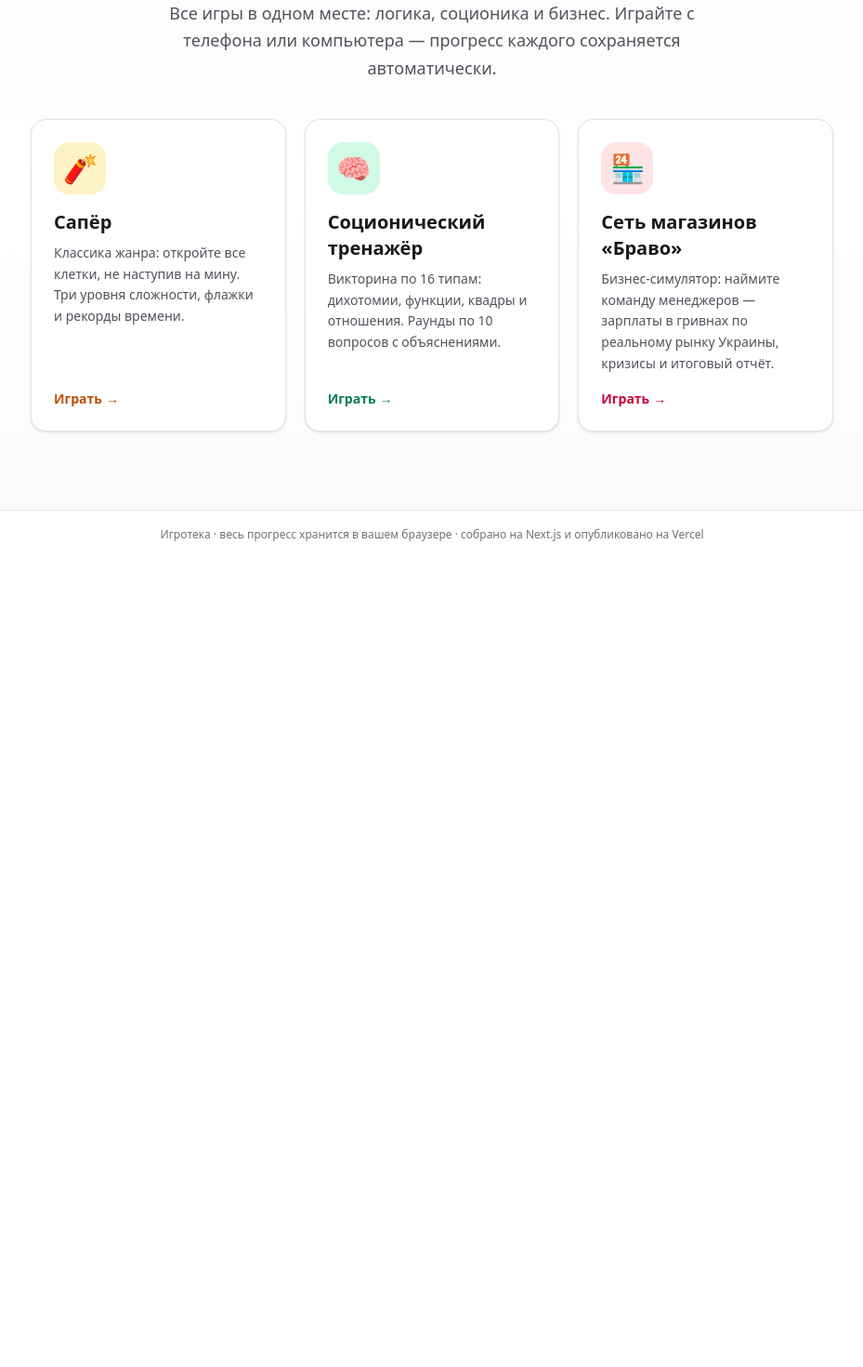
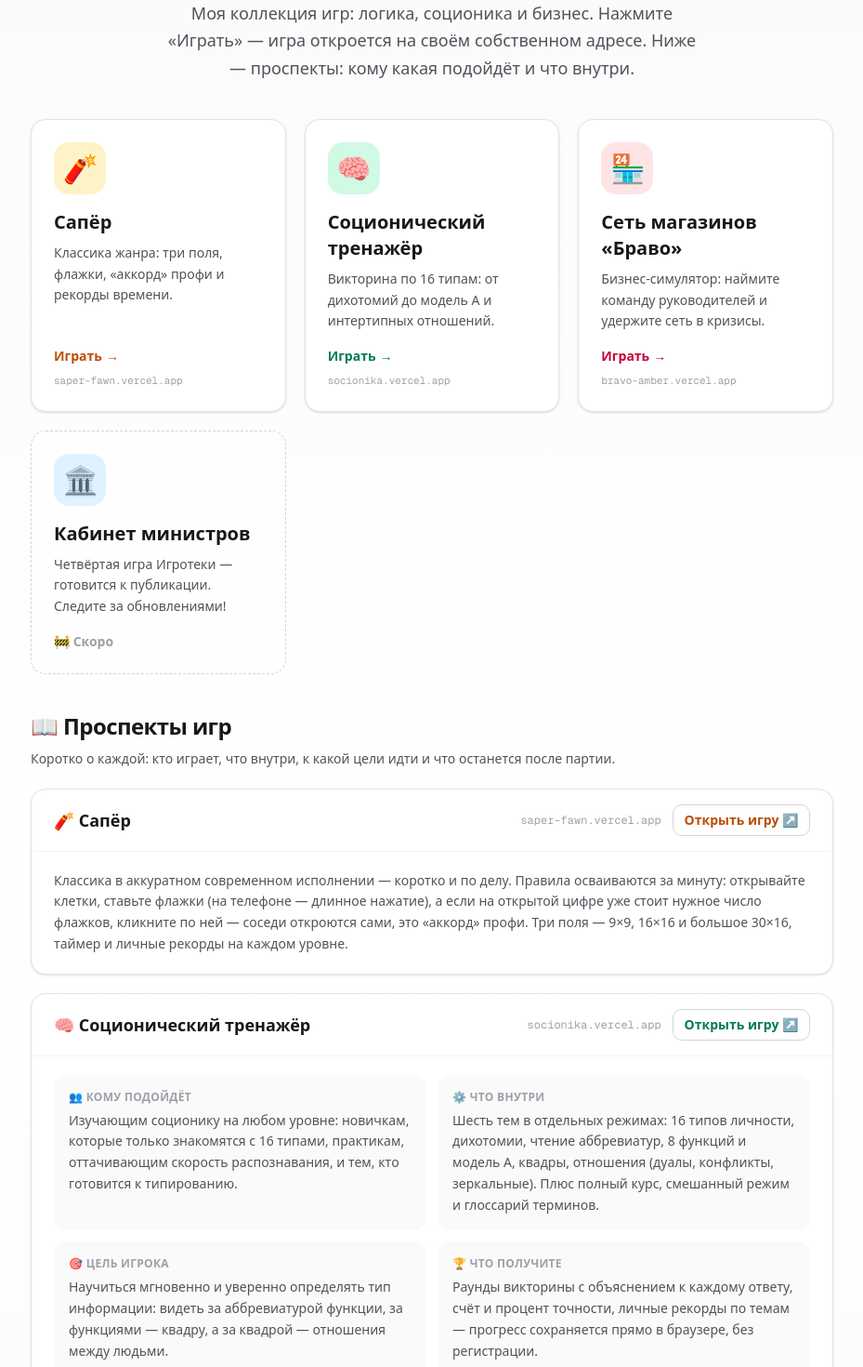
Before and after one commit to alex195703/igroteka, a Next.js app: page / in a window 1280 px wide. Shown: the part 200-1670 px from the top of the page at 93% size, without its empty margins (175-1104 px from the left). Before the commit the page ends 800 px from the top, so only its background shows below. Built offline with nearby package versions, Linux system fonts and the light colour scheme.

Commit message:
Refactor game portal structure and descriptions

```diff
--- a/src/app/page.tsx
+++ b/src/app/page.tsx
@@ -1,59 +1,130 @@
-'use client'
-
 // ============================================================
-// ИГРОТЕКА — личный игровой портал
+// ИГРОТЕКА — витрина игр («магазин»)
 // ------------------------------------------------------------
-// Один маршрут «/» + hash-навигация: адрес меняется после #,
-// поэтому портал работает и в песочнице, и на Vercel без
-// серверных настроек. Игры — самостоятельные компоненты:
-//   #/saper      — классический «Сапёр»
-//   #/socionika  — викторина по соционике
-//   #/bravo      — бизнес-симулятор торговой сети
-// Каждый прогресс живёт в localStorage своего браузера.
+// Это лёгкая страница-визитка: карточки со ссылками и проспекты.
+// Каждая игра живёт на своём собственном адресе и публикуется
+// отдельно, поэтому:
+//   • правка одной игры не трогает витрину и остальные игры;
+//   • новая игра не требует «полной пересборки» — достаточно
+//     дописать один блок в список GAMES ниже.
+//
+// ➕ КАК ДОБАВИТЬ НОВУЮ ИГРУ (по образцу соседних блоков):
+//    1. Опубликуйте игру: репозиторий на GitHub → Vercel → Deploy.
+//    2. Скопируйте её адрес вида https://имя.vercel.app
+//    3. Допишите в список GAMES ниже новый блок: карточка (emoji,
+//       title, desc, url, цвета) + проспект (blocks или short).
+//    Если игра ещё готовится — url можно не указывать вовсе:
+//    карточка станет заглушкой «Скоро», а после публикации просто
+//    допишите строку url.
 // ============================================================
 
-import { useEffect, useState } from 'react'
-import SaperGame from '@/components/saper-game'
-import SocionikaTrainer from '@/components/socionika-trainer'
-import BravoSimulator from '@/components/bravo-game'
+interface ProspectBlock {
+  icon: string
+  label: string
+  text: string
+}
 
 interface GameMeta {
-  route: string
   emoji: string
   title: string
   desc: string
+  url?: string // без адреса карточка превращается в заглушку «Скоро»
   chip: string
   border: string
   link: string
+  prospect?: {
+    short?: string // короткий проспект одним абзацем
+    blocks?: ProspectBlock[] // полный проспект: 4 блока
+  }
 }
 
 const GAMES: GameMeta[] = [
   {
-    route: '/saper',
     emoji: '🧨',
     title: 'Сапёр',
-    desc: 'Классика жанра: откройте все клетки, не наступив на мину. Три уровня сложности, флажки и рекорды времени.',
+    desc: 'Классика жанра: три поля, флажки, «аккорд» профи и рекорды времени.',
+    url: 'https://saper-fawn.vercel.app',
     chip: 'bg-amber-100',
     border: 'hover:border-amber-400',
     link: 'text-amber-700',
+    prospect: {
+      short:
+        'Классика в аккуратном современном исполнении — коротко и по делу. Правила осваиваются за минуту: открывайте клетки, ставьте флажки (на телефоне — длинное нажатие), а если на открытой цифре уже стоит нужное число флажков, кликните по ней — соседи откроются сами, это «аккорд» профи. Три поля — 9×9, 16×16 и большое 30×16, таймер и личные рекорды на каждом уровне.',
+    },
   },
   {
-    route: '/socionika',
     emoji: '🧠',
     title: 'Соционический тренажёр',
-    desc: 'Викторина по 16 типам: дихотомии, функции, квадры и отношения. Раунды по 10 вопросов с объяснениями.',
+    desc: 'Викторина по 16 типам: от дихотомий до модель А и интертипных отношений.',
+    url: 'https://socionika.vercel.app',
     chip: 'bg-emerald-100',
     border: 'hover:border-emerald-400',
     link: 'text-emerald-700',
+    prospect: {
+      blocks: [
+        {
+          icon: '👥',
+          label: 'Кому подойдёт',
+          text: 'Изучающим соционику на любом уровне: новичкам, которые только знакомятся с 16 типами, практикам, оттачивающим скорость распознавания, и тем, кто готовится к типированию.',
         },
         {
-    route: '/bravo',
+          icon: '⚙️',
+          label: 'Что внутри',
+          text: 'Шесть тем в отдельных режимах: 16 типов личности, дихотомии, чтение аббревиатур, 8 функций и модель А, квадры, отношения (дуалы, конфликты, зеркальные). Плюс полный курс, смешанный режим и глоссарий терминов.',
+        },
+        {
+          icon: '🎯',
+          label: 'Цель игрока',
+          text: 'Научиться мгновенно и уверенно определять тип информации: видеть за аббревиатурой функции, за функциями — квадру, а за квадрой — отношения между людьми.',
+        },
+        {
+          icon: '🏆',
+          label: 'Что получите',
+          text: 'Раунды викторины с объяснением к каждому ответу, счёт и процент точности, личные рекорды по темам — прогресс сохраняется прямо в браузере, без регистрации.',
+        },
+      ],
+    },
+  },
+  {
     emoji: '🏪',
     title: 'Сеть магазинов «Браво»',
-    desc: 'Бизнес-симулятор: наймите команду менеджеров — зарплаты в гривнах по реальному рынку Украины, кризисы и итоговый отчёт.',
+    desc: 'Бизнес-симулятор: наймите команду руководителей и удержите сеть в кризисы.',
+    url: 'https://bravo-amber.vercel.app',
     chip: 'bg-rose-100',
     border: 'hover:border-rose-400',
     link: 'text-rose-700',
+    prospect: {
+      blocks: [
+        {
+          icon: '👥',
+          label: 'Кому подойдёт',
+          text: 'Любителям бизнес-симуляторов и прикладной соционики: здесь HR встречается с экономикой. Будет понятна и управляющему, и тому, кто изучает типы на живых задачах, а не на схемах.',
+        },
+        {
+          icon: '⚙️',
+          label: 'Что внутри',
+          text: 'Рынок кандидатов на 12, 10 или 8 досье (три уровня сложности), у каждого — соционический тип и профессиональное резюме. Найм 8 руководителей, назначение на должности, бизнес-кризисы, которые проверяют команду на прочность.',
+        },
+        {
+          icon: '🎯',
+          label: 'Цель игрока',
+          text: 'Собрать команду по формуле «65% профессия + 35% соционика», уложиться в месячный ФОТ 800 тыс. грн — зарплаты откалиброваны по реальному рынку Украины — и продержаться через кризисы.',
+        },
+        {
+          icon: '🏆',
+          label: 'Что получите',
+          text: 'Итоговый отчёт в «штабе»: ФОТ команды против бюджета, сильные стороны и риски сети, пережитые кризисы — и рекорд партии, который захочется побить. А в планах — «совещание» с менеджерами и BI-панель сети: руководить станет ещё интереснее.',
+        },
+      ],
+    },
+  },
+  {
+    emoji: '🏛️',
+    title: 'Кабинет министров',
+    desc: 'Четвёртая игра Игротеки — готовится к публикации. Следите за обновлениями!',
+    chip: 'bg-sky-100',
+    border: 'border-dashed border-zinc-300',
+    link: 'text-sky-700',
   },
 ]
 
@@ -61,13 +132,13 @@ function Footer() {
   return (
     <footer className="mt-auto border-t border-zinc-200 bg-white py-4">
       <p className="px-4 text-center text-xs leading-relaxed text-zinc-500">
-        Игротека · весь прогресс хранится в вашем браузере · собрано на Next.js и опубликовано на Vercel
+        Игротека · каждая игра живёт на своём адресе · витрина на Next.js, игры опубликованы на Vercel
       </p>
     </footer>
   )
 }
 
-function Home() {
+export default function Portal() {
   return (
     <div className="flex min-h-screen flex-col bg-gradient-to-b from-zinc-50 via-white to-zinc-50">
       <main className="flex-1">
@@ -80,17 +151,20 @@ function Home() {
             Игротека
           </h1>
           <p className="mx-auto mt-3 max-w-xl text-base leading-relaxed text-zinc-600 sm:text-lg">
-            Все игры в одном месте: логика, соционика и бизнес. Играйте с телефона
-            или компьютера — прогресс каждого сохраняется автоматически.
+            Моя коллекция игр: логика, соционика и бизнес. Нажмите «Играть» — игра
+            откроется на своём собственном адресе. Ниже — проспекты: кому какая
+            подойдёт и что внутри.
           </p>
         </section>
 
-        {/* Карточки игр */}
-        <section className="mx-auto grid w-full max-w-4xl gap-5 px-4 pb-14 pt-6 sm:grid-cols-2 lg:grid-cols-3">
-          {GAMES.map((g) => (
+        {/* Карточки игр — по одной на каждый блок списка GAMES */}
+        <section className="mx-auto grid w-full max-w-4xl gap-5 px-4 pb-10 pt-6 sm:grid-cols-2 lg:grid-cols-3">
+          {GAMES.map((g) =>
+            g.url ? (
               <a
-              key={g.route}
-              href={`#${g.route}`}
+                key={g.title}
+                href={g.url}
+                aria-label={`Открыть игру «${g.title}» на сайте ${new URL(g.url).hostname}`}
                 className={`group flex flex-col rounded-2xl border border-zinc-200 bg-white p-6 shadow-sm transition-all hover:-translate-y-1 hover:shadow-lg ${g.border}`}
               >
                 <span className={`flex h-14 w-14 items-center justify-center rounded-2xl text-3xl ${g.chip}`}>
@@ -102,81 +176,83 @@ function Home() {
                   Играть
                   <span className="transition-transform group-hover:translate-x-1">→</span>
                 </span>
+                <span className="mt-2 truncate font-mono text-[11px] text-zinc-400">
+                  {new URL(g.url).hostname}
+                </span>
               </a>
+            ) : (
+              <div
+                key={g.title}
+                className="flex flex-col rounded-2xl border border-dashed border-zinc-300 bg-white/60 p-6"
+              >
+                <span className={`flex h-14 w-14 items-center justify-center rounded-2xl text-3xl ${g.chip}`}>
+                  {g.emoji}
+                </span>
+                <h2 className="mt-4 text-xl font-bold text-zinc-900">{g.title}</h2>
+                <p className="mt-2 flex-1 text-sm leading-relaxed text-zinc-600">{g.desc}</p>
+                <span className="mt-4 inline-flex items-center gap-1.5 text-sm font-bold text-zinc-400">
+                  🚧 Скоро
+                </span>
+              </div>
+            ),
+          )}
+        </section>
+
+        {/* Проспекты игр */}
+        <section className="mx-auto w-full max-w-4xl px-4 pb-16">
+          <h2 className="text-2xl font-black tracking-tight text-zinc-900">📖 Проспекты игр</h2>
+          <p className="mt-2 text-sm leading-relaxed text-zinc-600">
+            Коротко о каждой: кто играет, что внутри, к какой цели идти и что останется
+            после партии.
+          </p>
+          {GAMES.map((g) =>
+            g.prospect ? (
+              <article
+                key={g.title}
+                className="mt-5 overflow-hidden rounded-2xl border border-zinc-200 bg-white shadow-sm"
+              >
+                <header className="flex flex-wrap items-center justify-between gap-3 border-b border-zinc-100 px-6 py-4">
+                  <h3 className="text-lg font-bold text-zinc-900">
+                    {g.emoji} {g.title}
+                  </h3>
+                  {g.url && (
+                    <span className="flex items-center gap-3">
+                      <span className="hidden font-mono text-xs text-zinc-400 sm:inline">
+                        {new URL(g.url).hostname}
+                      </span>
+                      <a
+                        href={g.url}
+                        className={`rounded-lg border border-zinc-300 bg-white px-3 py-1.5 text-sm font-semibold transition-colors hover:bg-zinc-100 ${g.link}`}
+                      >
+                        Открыть игру ↗
+                      </a>
+                    </span>
+                  )}
+                </header>
+                {g.prospect.short ? (
+                  <p className="px-6 py-5 text-sm leading-relaxed text-zinc-600">
+                    {g.prospect.short}
+                  </p>
+                ) : (
+                  g.prospect.blocks && (
+                    <div className="grid gap-3 px-6 py-5 sm:grid-cols-2">
+                      {g.prospect.blocks.map((b) => (
+                        <div key={b.label} className="rounded-xl bg-zinc-50 p-4">
+                          <p className="text-xs font-bold uppercase tracking-wide text-zinc-400">
+                            {b.icon} {b.label}
+                          </p>
+                          <p className="mt-1.5 text-sm leading-relaxed text-zinc-600">{b.text}</p>
+                        </div>
                       ))}
+                    </div>
+                  )
+                )}
+              </article>
+            ) : null,
+          )}
         </section>
       </main>
       <Footer />
     </div>
   )
 }
-
-function GameShell({
-  emoji,
-  title,
-  children,
-}: {
-  emoji: string
-  title: string
-  children: React.ReactNode
-}) {
-  return (
-    <div className="flex min-h-screen flex-col bg-zinc-50">
-      <header className="sticky top-0 z-30 border-b border-zinc-200 bg-white/90 backdrop-blur">
-        <div className="mx-auto flex h-14 w-full max-w-6xl items-center gap-3 px-4">
-          <a
-            href="#/"
-            className="rounded-lg border border-zinc-300 bg-white px-3 py-1.5 text-sm font-semibold text-zinc-700 transition-colors hover:bg-zinc-100"
-          >
-            ← Игротека
-          </a>
-          <span className="truncate font-bold text-zinc-900">
-            {emoji} {title}
-          </span>
-        </div>
-      </header>
-      <main className="flex-1">{children}</main>
-      <Footer />
-    </div>
-  )
-}
-
-export default function Portal() {
-  const [route, setRoute] = useState('')
-
-  // Hash-навигация: адрес после # решает, что показывать
-  useEffect(() => {
-    const sync = () => setRoute(window.location.hash.replace(/^#/, ''))
-    sync()
-    window.addEventListener('hashchange', sync)
-    return () => window.removeEventListener('hashchange', sync)
-  }, [])
-
-  // При смене игры — наверх страницы
-  useEffect(() => {
-    window.scrollTo(0, 0)
-  }, [route])
-
-  if (route === '/saper') {
-    return (
-      <GameShell emoji="🧨" title="Сапёр">
-        <SaperGame />
-      </GameShell>
-    )
-  }
-  if (route === '/socionika') {
-    return (
-      <GameShell emoji="🧠" title="Соционический тренажёр">
-        <SocionikaTrainer />
-      </GameShell>
-    )
-  }
-  if (route === '/bravo') {
-    return (
-      <GameShell emoji="🏪" title="Сеть магазинов «Браво»">
-        <BravoSimulator />
-      </GameShell>
-    )
-  }
-  return <Home />
-}
```
Lines whose indentation alone changed are shown as unchanged.
